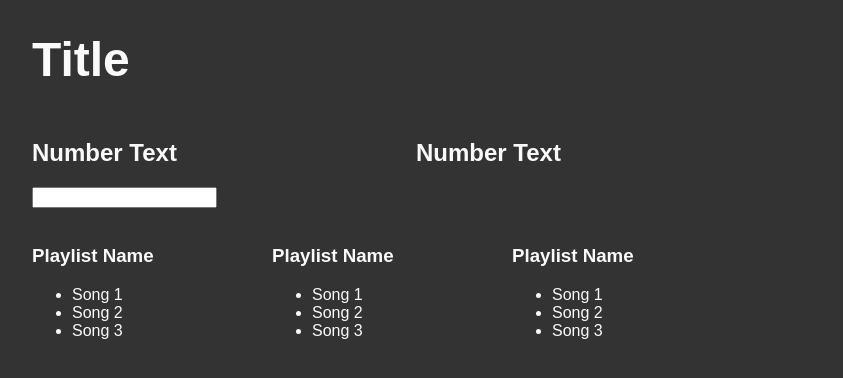
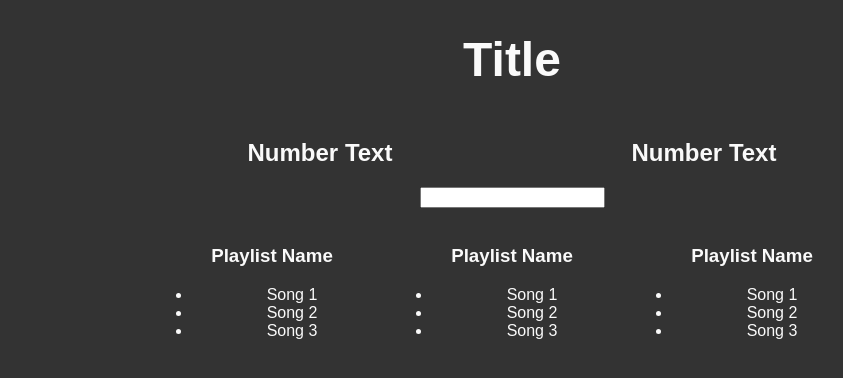
Before and after one commit to marcuskjerner/better-playlists, a React (Create React App) app: page / in a window 1280 px wide. Shown: the top 378 px of the page, without its empty margins (128-971 px from the left). Built offline with nearby package versions, Linux system fonts and the light colour scheme.

Commit message:
Everything Aligned Center

```diff
--- a/src/App.css
+++ b/src/App.css
@@ -1,4 +1,4 @@
-body {
+html, body {
   background-color: #333;
 }
 
@@ -6,6 +6,7 @@ body {
   width: 960px;
   max-width: 95%;
   margin: auto;
+  text-align: center;
 }
 
 
@@ -13,3 +14,7 @@ body {
   font-size: 3rem;
   color: #fafafa;
 }
+
+.Aggregate {
+  text-align: center;
+}
--- a/src/App.js
+++ b/src/App.js
@@ -24,7 +24,7 @@ class Filter extends Component {
   render() {
     return (
       <div style={{defaultStyle}}>
-        <img />
+        <img alt=""/>
         <input type="text" />
       </div>
     );
@@ -37,7 +37,7 @@ class Playlist extends Component {
   render() {
     return (
       <div style={{...defaultStyle, width: "25%", display: "inline-block"}}>
-        <img />
+        <img alt=""/>
         <h3>Playlist Name</h3>
         <ul>
           <li>Song 1</li>
```
